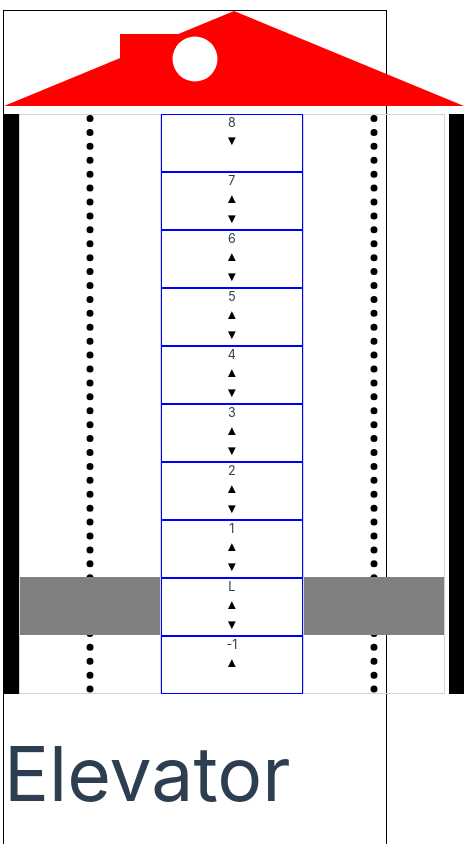
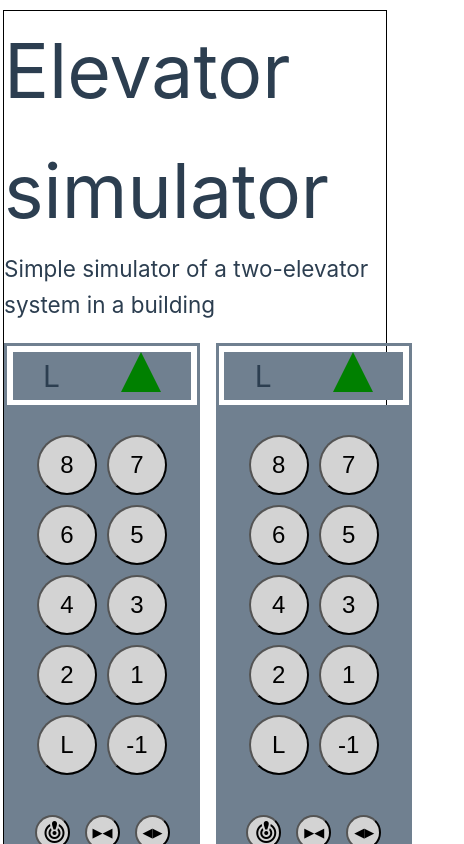
Before and after one commit to ibrod83/elevator-vue, a Vue app: page / in a window 390 px wide. Shown: the top 844 px of the page, 464 px wide, since content can reach past the window. Built offline with nearby package versions, Linux system fonts and the light colour scheme.

Commit message:
added grid templates

```diff
--- a/src/components/Elevator.scss
+++ b/src/components/Elevator.scss
@@ -1,7 +1,7 @@
 .container {
 
   // padding: 10%;
-  padding:5% 13%;
+  padding: 5% 13%;
 
   @media (max-width: 1280px) {
     padding: 2rem 2rem;
@@ -31,95 +31,102 @@
 
 .main {
   border: 1px solid black;
-  grid-template-columns: repeat(10, fr);
-  // grid-template-rows: repeat(8, 8rem);
-  grid-template-rows: repeat(2, auto);
   gap: 2rem;
   display: grid;
+  grid-template-columns: repeat(5, 1fr);
+  grid-template-rows: repeat(3, auto);
+  // grid-template-rows: minmax(50px, auto) 1fr;
+
+  grid-template-areas:
+    "building building header header header"
+    "building building panels panels description"
+    "building building panels panels controls"
+  ;
+
+
+  @media (max-width: 1280px) {
+    grid-template-columns: repeat(2, 1fr);
+    /* grid-template-rows: repeat(3,auto); */
+    grid-template-areas:
+      "header header"
+      "description description"
+      "panels panels"
+      "building building"
+      "controls .";
+  }
+
+  @media (max-width: 768px) {
+    grid-template-columns: repeat(1, 1fr);
+    /* grid-template-rows: repeat(3,auto); */
+    grid-template-areas:
+      "header"
+      "panels"
+      "building"
+      "controls"
+      "description";
+  }
 }
 
 
 
 .panels {
+  grid-area: panels;
   gap: 4%;
-  grid-column-start: 4;
-  grid-column-end: 5;
+  // grid-column-start: 4;
+  // grid-column-end: 5;
   display: flex;
   justify-content: space-between;
 
 }
 
 .building {
-  grid-column-start: 1;
-  grid-column-end: 4;
-  grid-row: 1 / -1;
+  grid-area: building;
+  // grid-column-start: 1;
+  // grid-column-end: 4;
+  // grid-row: 1 / -1;
   position: relative;
 
 
 }
 
 .header {
-  h1{
+  grid-area: header;
+  h1 {
     font-size: 7.5rem;
   }
-  grid-column-start: 4;
+
+  // grid-column-start: 4;
   // grid-column-end: auto;
 }
 
 .description {
+  grid-area: description;
   padding-left: 2rem;
-  grid-column-start: 5;
-  grid-column-end: 6;
+  // grid-column-start: 5;
+  // grid-column-end: 6;
   // grid-row-start: 2;
   // grid-row-end: 4;
   font-size: large;
 }
 
 .controls {
+  grid-area: controls;
   padding-left: 2rem;
-  grid-column-start: 5;
-  grid-column-end: 6;
+  display: flex;
+  // grid-column-start: 5;
+  // grid-column-end: 6;
   // grid-row: 7/-1
 }
 
-@media (max-width: 768px) {
-  .main {
-    grid-template-columns: 100%;
-    grid-template-rows: max-content;
-  }
-  .description{
-    order:5;
-  }
-  .building{
-    order:3;
-  }
-  .panels{
-    order:2
-  }
-  .controls{
-    order:4
-  }
-  .header{
-    order:1
-  }
-  .panels,
-  .description,
-  .header,
-  .building,
-  .controls {
-    grid-column: auto; // Reset grid-column
-    // grid-row: auto; // Reset grid-row
-  }
 
-
-}
 
 
 .building__body {
-  width: 46rem;
+  // height:634px;
+  // width: 46rem;
   position: relative;
-  border-right:1.5rem solid black;
-  border-left:1.5rem solid black;
+  border-right: 1.5rem solid black;
+  border-left: 1.5rem solid black;
   display: flex;
 }
 
@@ -129,22 +136,31 @@
   position: relative;
 }
 
+// .building__roof-triangle {
+
+//   width: 0rem;
+//   height: 0rem;
+//   border-style: solid;
+//   border-width: 0% 100% 10% 100%;
+//   border-color: transparent transparent red transparent;
+//   transform: rotate(0deg);
+
+// }
 .building__roof-triangle {
 
-  width: 0rem;
-  height: 0rem;
-  border-style: solid;
-  border-width: 0 23rem 9.5rem 23rem;
-  border-color: transparent transparent red transparent;
-  transform: rotate(0deg);
+  // width: 150px;
+  height: 100%;
+  background: #666;
+  clip-path: polygon(50% 0%, 0% 100%, 100% 100%);
+  position: relative;
 
 }
 
 .building__roof-rectangle {
-  width: 15rem;
-  height: 5rem;
+  width: 50%;
+  height: 50%;
   position: absolute;
-  background-color: red;
+  background-color: #666;
   top: 50%;
   left: 50%;
   transform: translate(-50%, -50%);
@@ -170,14 +186,22 @@
   position: relative;
 
 }
+
 .building__shaft::before {
-  content: ""; /* Required for pseudo-elements */
-  position: absolute; /* Position the pseudo-element */
-  top: 0; /* Position at the top of the div */
-  bottom: 0; /* Extend to the bottom of the div */
-  left: 50%; /* Position in the middle */
-  border-left: 0.7rem dotted black; /* Create a dotted line */
-  transform: translateX(-50%); /* Adjust to center the line */
+  content: "";
+  /* Required for pseudo-elements */
+  position: absolute;
+  /* Position the pseudo-element */
+  top: 0;
+  /* Position at the top of the div */
+  bottom: 0;
+  /* Extend to the bottom of the div */
+  left: 50%;
+  /* Position in the middle */
+  border-left: 0.7rem dotted black;
+  /* Create a dotted line */
+  transform: translateX(-50%);
+  /* Adjust to center the line */
 }
 
 
@@ -281,7 +305,7 @@
   justify-content: space-around;
 }
 
-.elevator-panel__direction-indicator{
+.elevator-panel__direction-indicator {
   width: 0;
   height: 0;
   border-left: 20px solid transparent;
@@ -293,9 +317,10 @@
   border-bottom: 40px solid green;
 }
 
-.elevator-panel__direction-indicator--down{
+.elevator-panel__direction-indicator--down {
 
-  border-top: 40px solid green; /* Change the color to match your needs */
+  border-top: 40px solid green;
+  /* Change the color to match your needs */
 }
 
 
```
